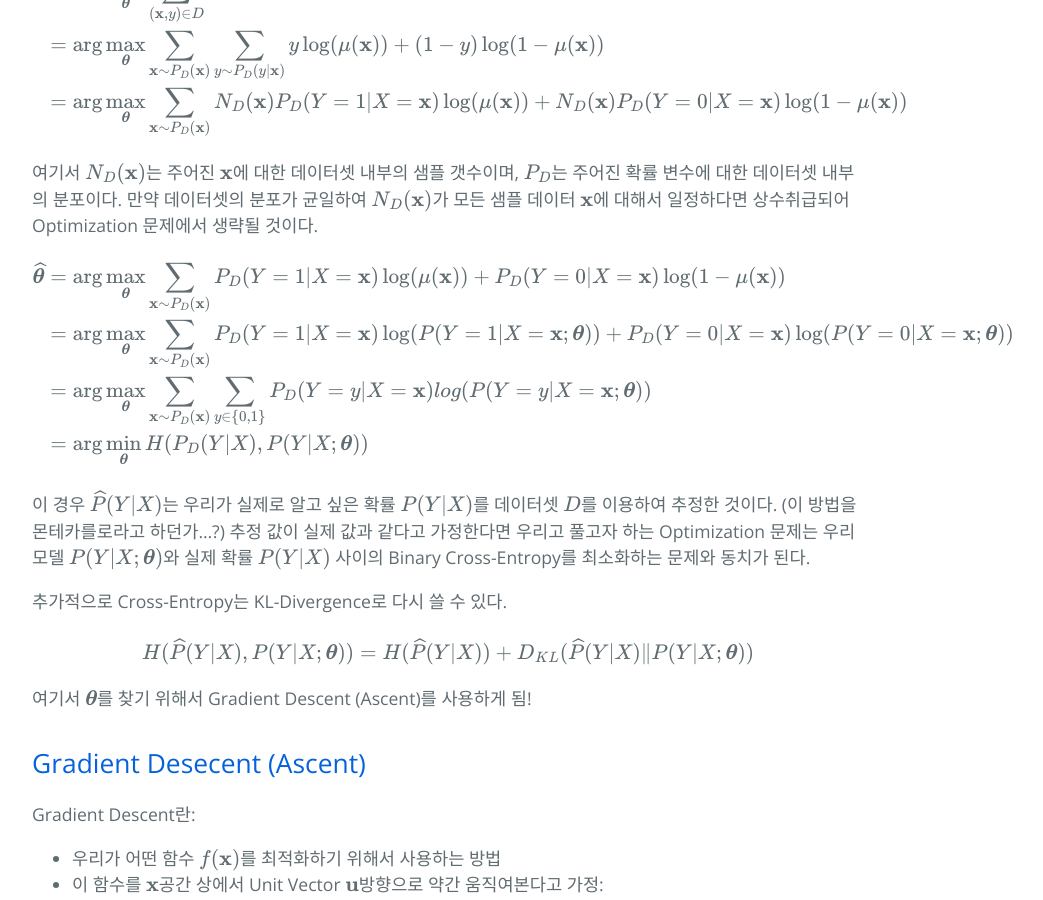
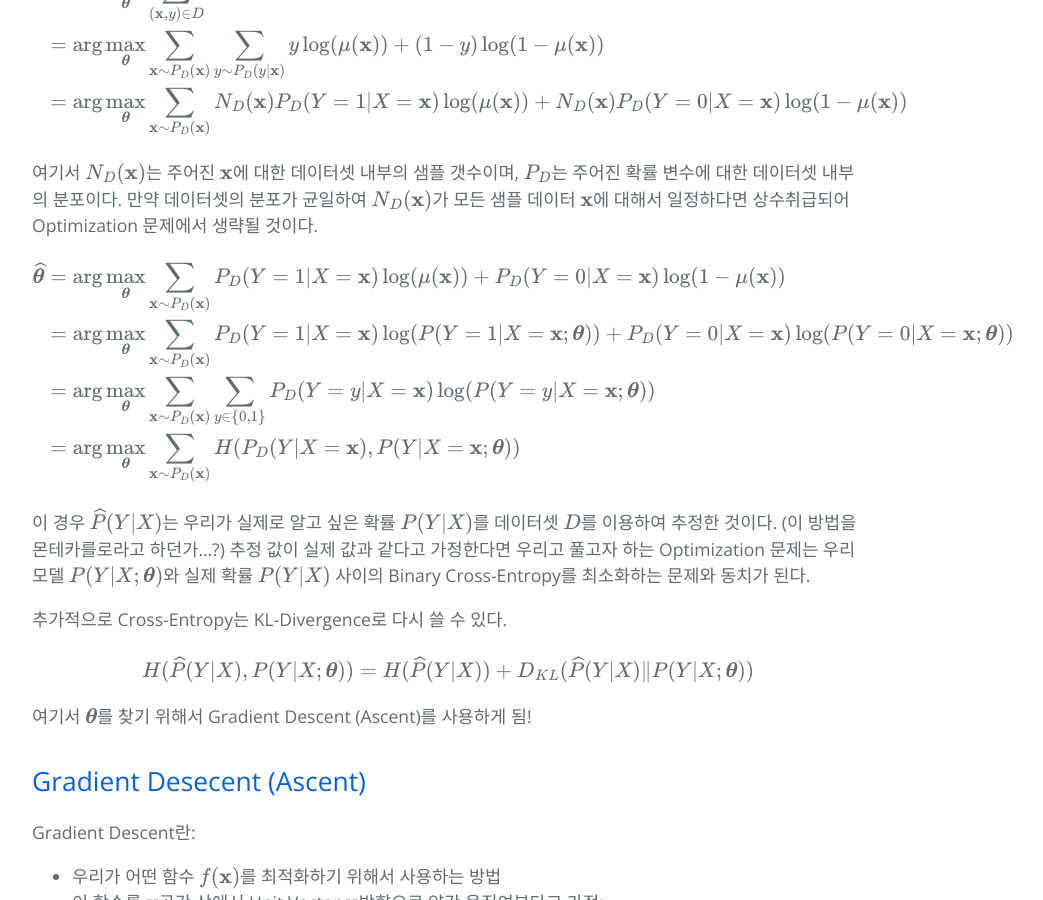
Before and after one commit to hcnoh/hcnoh.github.io, a Jekyll site: the page built from _posts/2019-04-25-logistic-regression-and-naive-bayes.md, in a window 1280 px wide and 900 px high, scrolled down 1983 px. Shown: the whole window, without its empty margins (192-1235 px from the left). Built offline with Jekyll 4.4.1, drawn with Linux system fonts in a browser that asks for light colours; formulas are drawn with MathJax 3; comment, search, counter and statistics services are not loaded.

Commit message:
Update 2019-04-25-logistic-regression-and-naive-bayes.md

```diff
--- a/_posts/2019-04-25-logistic-regression-and-naive-bayes.md
+++ b/_posts/2019-04-25-logistic-regression-and-naive-bayes.md
@@ -83,8 +83,8 @@ $$
 \widehat{\boldsymbol{\theta}}
 & = \arg \max_{\boldsymbol{\theta}} \sum_{\mathbf{x}\sim P_D(\mathbf{x})} P_D(Y=1 \vert X=\mathbf{x})\log(\mu(\mathbf{x})) + P_D(Y=0 \vert X=\mathbf{x})\log(1-\mu(\mathbf{x})) \\
 & = \arg \max_{\boldsymbol{\theta}} \sum_{\mathbf{x}\sim P_D(\mathbf{x})} P_D(Y=1\vert X=\mathbf{x})\log(P(Y=1\vert X=\mathbf{x};\boldsymbol{\theta})) + P_D(Y=0 \vert X=\mathbf{x})\log(P(Y=0\vert X=\mathbf{x};\boldsymbol{\theta})) \\
-& = \arg \max_{\boldsymbol{\theta}} \sum_{\mathbf{x}\sim P_D(\mathbf{x})} \sum_{y \in \{0,1\}} P_D(Y=y\vert X=\mathbf{x}) log(P(Y=y \vert X=\mathbf{x}; \boldsymbol{\theta})) \\
-& = \arg \min_{\boldsymbol{\theta}} H(P_D(Y\vert X), P(Y \vert X ; \boldsymbol{\theta}))
+& = \arg \max_{\boldsymbol{\theta}} \sum_{\mathbf{x}\sim P_D(\mathbf{x})} \sum_{y \in \{0,1\}} P_D(Y=y\vert X=\mathbf{x}) \log(P(Y=y \vert X=\mathbf{x}; \boldsymbol{\theta})) \\
+& = \arg \max_{\boldsymbol{\theta}} \sum_{\mathbf{x}\sim P_D(\mathbf{x})} H(P_D(Y\vert X=\mathbf{x}), P(Y \vert X=\mathbf{x} ; \boldsymbol{\theta}))
 \end{align*}
 $$
 
```
